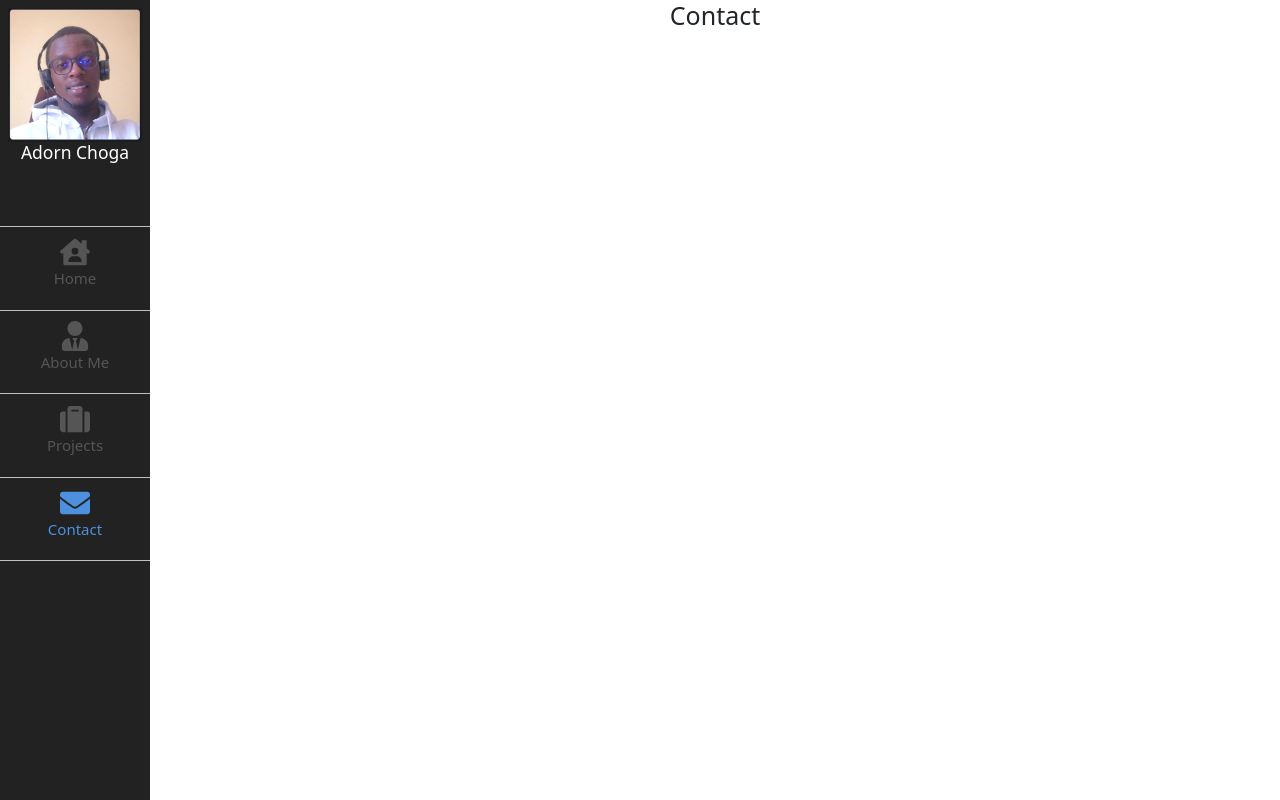
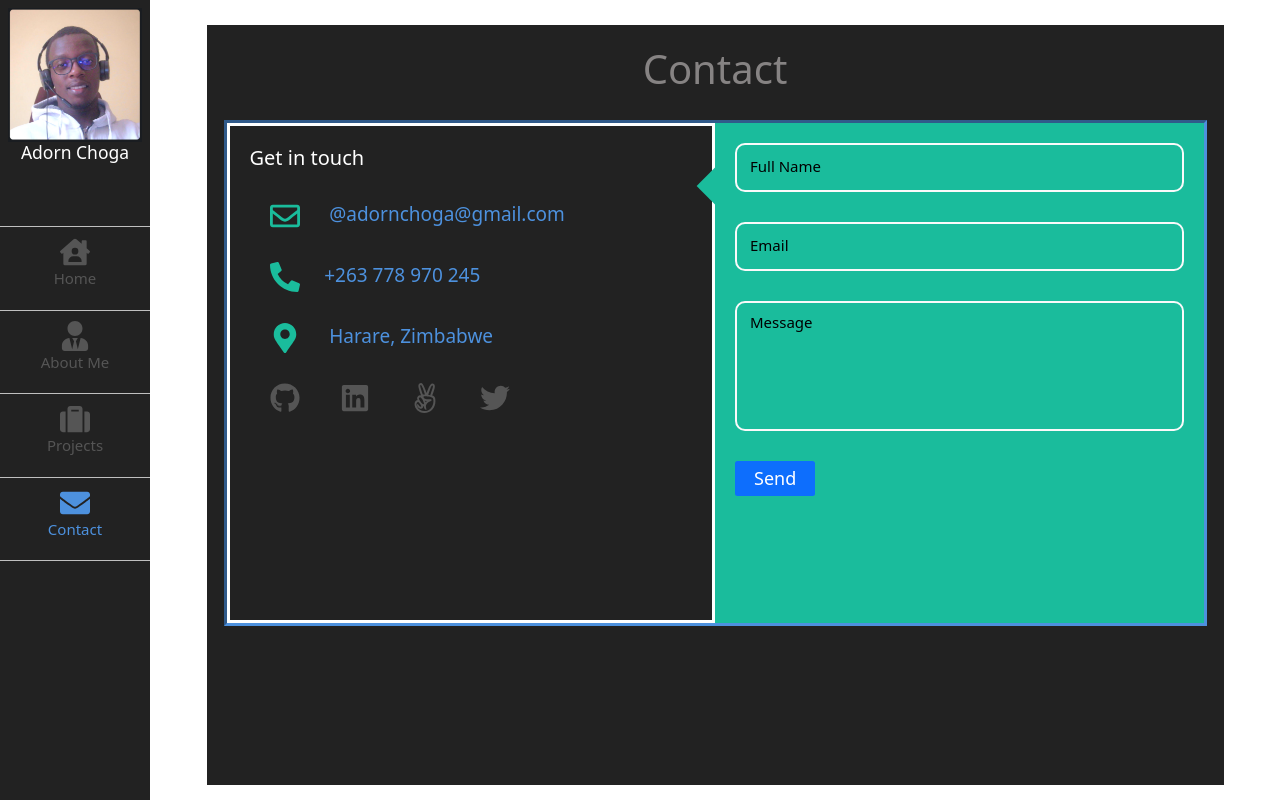
Before and after one commit to AdornChoga/my-portfolio-website, a React (Create React App) app: page /contact-me in a window 1280 px wide. Built offline with nearby package versions, Linux system fonts and the light colour scheme.

Commit message:
Create contact page

```diff
--- a/package.json
+++ b/package.json
@@ -8,6 +8,7 @@
     "@testing-library/user-event": "^13.5.0",
     "animejs": "^3.2.1",
     "bootstrap": "^5.1.3",
+    "eslint-config-prettier": "^8.5.0",
     "gsap": "^3.10.4",
     "prop-types": "^15.8.1",
     "react": "^18.1.0",
--- /dev/null
+++ b/src/components/contact/Contact.css
@@ -0,0 +1,203 @@
+.contact-container {
+  display: flex;
+  flex-direction: column;
+  align-items: center;
+}
+
+.inner-container {
+  display: grid;
+  grid-template-columns: repeat(2, 1fr);
+  width: 100%;
+  max-width: 120rem;
+  height: 50rem;
+  color: #fff;
+  outline: inset #4d91de;
+}
+
+.contact-details-container {
+  border: solid;
+  padding: 2rem;
+  height: 100%;
+}
+
+.contact-list,
+.social-icons > ul {
+  display: flex;
+  list-style-type: none;
+  padding-left: 2rem;
+}
+
+.contact-list {
+  flex-direction: column;
+  gap: 3rem;
+  font-size: 1.9rem;
+}
+
+.social-icons > ul {
+  gap: 4rem;
+  font-size: 3rem;
+}
+
+.contact-list li {
+  color: #4d91de;
+}
+
+.contact-info-icons {
+  font-size: 3rem;
+  color: #1abc9c;
+}
+
+.contact-form {
+  background-color: #1abc9c;
+  position: relative;
+  padding: 2rem;
+}
+
+.contact-form::before {
+  content: '';
+  position: absolute;
+  width: 2.6rem;
+  height: 2.6rem;
+  background-color: #1abc9c;
+  top: 50px;
+  left: -1.3rem;
+  transform: rotate(45deg);
+  -webkit-transform: rotate(45deg);
+  -moz-transform: rotate(45deg);
+  -ms-transform: rotate(45deg);
+  -o-transform: rotate(45deg);
+}
+
+.form-group {
+  position: relative;
+}
+
+.input {
+  outline: none;
+  background: none;
+  border: 0.2rem solid #fafafa;
+  padding: 0.9rem 1rem;
+  color: #fff;
+  font-weight: 400;
+  font-size: 1.8rem;
+  letter-spacing: 0.05rem;
+  transition: 0.3s;
+  border-radius: 1rem;
+  -webkit-border-radius: 1rem;
+  -moz-border-radius: 1rem;
+  -ms-border-radius: 1rem;
+  -o-border-radius: 1rem;
+  -webkit-transition: 0.3s;
+  -moz-transition: 0.3s;
+  -ms-transition: 0.3s;
+  -o-transition: 0.3s;
+}
+
+.input:focus {
+  background: none !important;
+}
+
+.textarea .input {
+  resize: none;
+  overflow-y: auto;
+}
+
+.form-group label {
+  position: absolute;
+  top: 25%;
+  left: 1.5rem;
+  color: black;
+  font-size: 1.5rem;
+  font-weight: 500;
+  pointer-events: none;
+  z-index: 1000;
+  transition: 0.5s;
+  -webkit-transition: 0.5s;
+  -moz-transition: 0.5s;
+  -ms-transition: 0.5s;
+  -o-transition: 0.5s;
+}
+
+.form-group.textarea label {
+  top: 1rem;
+  transform: translateY(0);
+  -webkit-transform: translateY(0);
+  -moz-transform: translateY(0);
+  -ms-transform: translateY(0);
+  -o-transform: translateY(0);
+}
+
+.form-group span {
+  position: absolute;
+  top: 0;
+  left: 2.5rem;
+  font-size: 1.3rem;
+  color: transparent;
+  padding: 0 0.04rem;
+  pointer-events: none;
+  z-index: 500;
+  transform: translateY(-50%);
+  -webkit-transform: translateY(-50%);
+  -moz-transform: translateY(-50%);
+  -ms-transform: translateY(-50%);
+  -o-transform: translateY(-50%);
+}
+
+.submit-btn {
+  padding: 0.4rem 1.9rem;
+  font-size: 1.8rem;
+  border: none;
+  font-weight: 500;
+}
+
+.form-group span::before,
+.form-group span::after {
+  content: '';
+  position: absolute;
+  width: 0%;
+  height: 0.5rem;
+  opacity: 0;
+  transition: 0.3s;
+  background-color: #1abc9c;
+  top: 50%;
+  transform: translateY(-50%);
+  -webkit-transform: translateY(-50%);
+  -moz-transform: translateY(-50%);
+  -ms-transform: translateY(-50%);
+  -o-transform: translateY(-50%);
+  -webkit-transition: 0.3s;
+  -moz-transition: 0.3s;
+  -ms-transition: 0.3s;
+  -o-transition: 0.3s;
+}
+
+.form-group span::before {
+  left: 50%;
+}
+
+.form-group span::after {
+  right: 50%;
+}
+
+.form-group.focus label {
+  top: 0;
+  left: 2.5rem;
+  font-size: 1.4rem;
+  transform: translateY(-50%);
+  -webkit-transform: translateY(-50%);
+  -moz-transform: translateY(-50%);
+  -ms-transform: translateY(-50%);
+  -o-transform: translateY(-50%);
+}
+
+.form-group.focus span::before,
+.form-group.focus span::after {
+  width: 60%;
+  opacity: 1;
+}
+
+@media screen and (max-width: 990px) {
+  .inner-container {
+    grid-template-columns: 1fr;
+  }
+}
--- a/src/components/contact/Contact.jsx
+++ b/src/components/contact/Contact.jsx
@@ -1,5 +1,108 @@
-import React from 'react';
+import React, { useEffect } from 'react';
+import {
+  FaRegEnvelope,
+  FaMapMarkerAlt,
+  FaPhoneAlt,
+  FaGithub,
+  FaLinkedin,
+  FaAngellist,
+  FaTwitter,
+} from 'react-icons/fa';
+import { Form, Button } from 'react-bootstrap';
+import './Contact.css';
 
-const Contact = () => <h1>Contact</h1>;
+const Contact = () => {
+  useEffect(() => {
+    const inputs = document.querySelectorAll('.input');
+    inputs.forEach((input) => {
+      input.addEventListener('focus', (e) => {
+        const parent = e.target.parentNode;
+        parent.classList.add('focus');
+      });
+      input.addEventListener('blur', (e) => {
+        const parent = e.target.parentNode;
+        if (e.target.value === '') {
+          parent.classList.remove('focus');
+        }
+      });
+    });
+  }, []);
+  return (
+    <div className="component-container contact-container">
+      <h1 className="component-title mb-5">Contact</h1>
+      <div className="inner-container">
+        <div className="contact-details-container">
+          <h2 className="mb-5">Get in touch</h2>
+          <ul className="contact-list">
+            <li>
+              <FaRegEnvelope className="contact-info-icons" />{' '}
+              &nbsp;&nbsp;&nbsp;&nbsp;&nbsp;@adornchoga@gmail.com
+            </li>
+            <li>
+              <FaPhoneAlt className="contact-info-icons" />
+              &nbsp;&nbsp;&nbsp;&nbsp;&nbsp;+263 778 970 245
+            </li>
+            <li>
+              <FaMapMarkerAlt className="contact-info-icons" />
+              &nbsp;&nbsp;&nbsp;&nbsp;&nbsp; Harare, Zimbabwe
+            </li>
+          </ul>
+          <div className="mt-5 social-icons">
+            <ul>
+              <li>
+                <a href="https://github.com/AdornChoga">
+                  <FaGithub />
+                </a>
+              </li>
+              <li>
+                <a href="https://www.linkedin.com/in/adorn-choga/">
+                  <FaLinkedin />
+                </a>
+              </li>
+              <li>
+                <a href="https://angel.co/u/adornchoga">
+                  <FaAngellist />
+                </a>
+              </li>
+              <li>
+                <a href="https://twitter.com/adorn_choga">
+                  <FaTwitter />
+                </a>
+              </li>
+            </ul>
+          </div>
+        </div>
+        <div className="contact-form">
+          <Form>
+            <Form.Group className="mb-5 form-group" controlId="formBasicEmail">
+              <Form.Control type="text" required className="input" />
+              <Form.Label>Full Name</Form.Label>
+              <span>Full Name</span>
+            </Form.Group>
+            <Form.Group
+              className="mb-5 form-group"
+              controlId="formBasicPassword"
+            >
+              <Form.Control type="email" required className="input" />
+              <Form.Label>Email</Form.Label>
+              <span>Email</span>
+            </Form.Group>
+            <Form.Group
+              className="mb-5 form-group textarea"
+              controlId="exampleForm.ControlTextarea1"
+            >
+              <Form.Control as="textarea" rows={4} className="input" />
+              <Form.Label>Message</Form.Label>
+              <span>Message</span>
+            </Form.Group>
+            <Button variant="primary" type="submit" className="submit-btn">
+              Send
+            </Button>
+          </Form>
+        </div>
+      </div>
+    </div>
+  );
+};
 
 export default Contact;
```
Also changed, not shown: .eslintrc.json, 1 other file (tests, documents, lock files or other folders).
